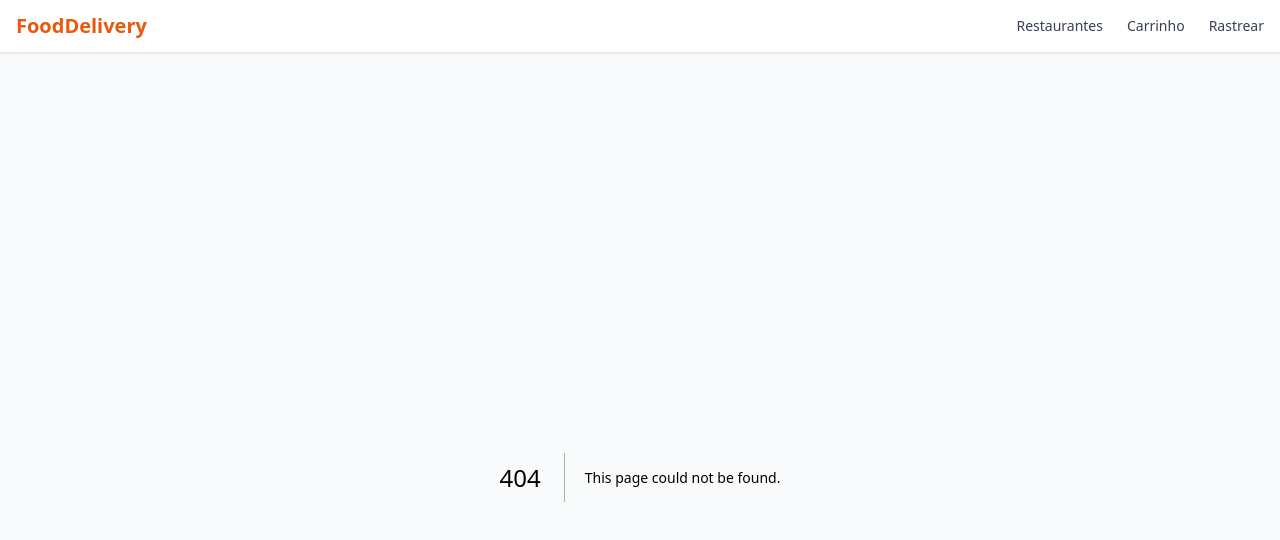
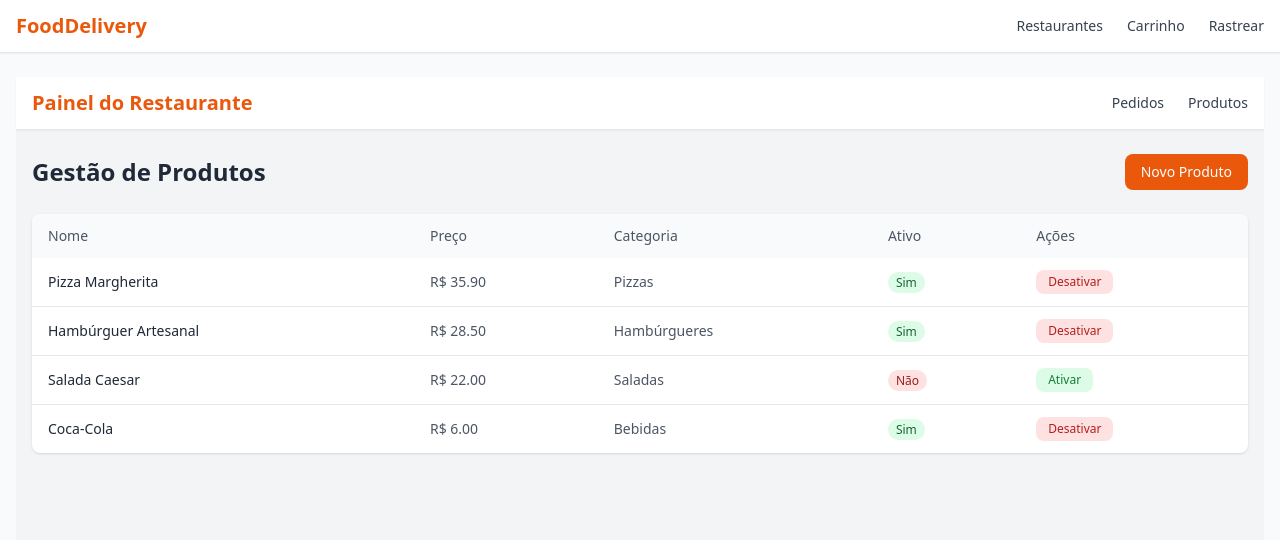
Before and after one commit to kaynan98/teste2101, a Next.js app: page /restaurant-dashboard/products in a window 1280 px wide. Before the commit this address had no page. Shown: the top 540 px of the page. Built offline with nearby package versions, Linux system fonts and the light colour scheme.

Commit message:
[AI] src/app/restaurant-dashboard/products/page.tsx

```diff
--- /dev/null
+++ b/src/app/restaurant-dashboard/products/page.tsx
@@ -0,0 +1,140 @@
+"use client";
+
+import { useState } from "react";
+
+interface Product {
+  id: string;
+  name: string;
+  price: number;
+  category: string;
+  active: boolean;
+}
+
+export default function ProductsPage() {
+  const [products, setProducts] = useState<Product[]>([
+    { id: "1", name: "Pizza Margherita", price: 35.90, category: "Pizzas", active: true },
+    { id: "2", name: "Hambúrguer Artesanal", price: 28.50, category: "Hambúrgueres", active: true },
+    { id: "3", name: "Salada Caesar", price: 22.00, category: "Saladas", active: false },
+    { id: "4", name: "Coca-Cola", price: 6.00, category: "Bebidas", active: true },
+  ]);
+
+  const [showForm, setShowForm] = useState(false);
+  const [newProduct, setNewProduct] = useState({ name: "", price: 0, category: "" });
+
+  const toggleActive = (productId: string) => {
+    setProducts((prev) =>
+      prev.map((p) => (p.id === productId ? { ...p, active: !p.active } : p))
+    );
+  };
+
+  const addProduct = () => {
+    if (!newProduct.name || !newProduct.price || !newProduct.category) return;
+    const product: Product = {
+      id: String(Date.now()),
+      name: newProduct.name,
+      price: newProduct.price,
+      category: newProduct.category,
+      active: true,
+    };
+    setProducts((prev) => [...prev, product]);
+    setNewProduct({ name: "", price: 0, category: "" });
+    setShowForm(false);
+  };
+
+  return (
+    <div>
+      <div className="flex items-center justify-between mb-6">
+        <h1 className="text-2xl font-bold text-gray-800">Gestão de Produtos</h1>
+        <button
+          onClick={() => setShowForm(!showForm)}
+          className="bg-orange-600 text-white px-4 py-2 rounded-lg text-sm hover:bg-orange-700 transition"
+        >
+          {showForm ? "Cancelar" : "Novo Produto"}
+        </button>
+      </div>
+
+      {/* Formulário de novo produto */}
+      {showForm && (
+        <div className="bg-white rounded-lg shadow p-4 mb-6">
+          <div className="grid grid-cols-1 md:grid-cols-3 gap-4">
+            <input
+              type="text"
+              placeholder="Nome do produto"
+              value={newProduct.name}
+              onChange={(e) => setNewProduct({ ...newProduct, name: e.target.value })}
+              className="border border-gray-300 rounded-lg px-3 py-2 text-sm focus:outline-none focus:ring-2 focus:ring-orange-500"
+            />
+            <input
+              type="number"
+              step="0.01"
+              placeholder="Preço"
+              value={newProduct.price || ""}
+              onChange={(e) => setNewProduct({ ...newProduct, price: parseFloat(e.target.value) || 0 })}
+              className="border border-gray-300 rounded-lg px-3 py-2 text-sm focus:outline-none focus:ring-2 focus:ring-orange-500"
+            />
+            <input
+              type="text"
+              placeholder="Categoria"
+              value={newProduct.category}
+              onChange={(e) => setNewProduct({ ...newProduct, category: e.target.value })}
+              className="border border-gray-300 rounded-lg px-3 py-2 text-sm focus:outline-none focus:ring-2 focus:ring-orange-500"
+            />
+          </div>
+          <button
+            onClick={addProduct}
+            className="mt-4 bg-green-600 text-white px-6 py-2 rounded-lg text-sm hover:bg-green-700 transition"
+          >
+            Adicionar Produto
+          </button>
+        </div>
+      )}
+
+      {/* Tabela de produtos */}
+      <div className="bg-white rounded-lg shadow overflow-hidden">
+        <table className="w-full text-sm text-left">
+          <thead className="bg-gray-50 text-gray-600">
+            <tr>
+              <th className="px-4 py-3 font-medium">Nome</th>
+              <th className="px-4 py-3 font-medium">Preço</th>
+              <th className="px-4 py-3 font-medium">Categoria</th>
+              <th className="px-4 py-3 font-medium">Ativo</th>
+              <th className="px-4 py-3 font-medium">Ações</th>
+            </tr>
+          </thead>
+          <tbody className="divide-y divide-gray-200">
+            {products.map((product) => (
+              <tr key={product.id} className="hover:bg-gray-50">
+                <td className="px-4 py-3 font-medium text-gray-800">{product.name}</td>
+                <td className="px-4 py-3 text-gray-600">R$ {product.price.toFixed(2)}</td>
+                <td className="px-4 py-3 text-gray-600">{product.category}</td>
+                <td className="px-4 py-3">
+                  <span
+                    className={`px-2 py-0.5 rounded-full text-xs font-medium ${
+                      product.active
+                        ? "bg-green-100 text-green-800"
+                        : "bg-red-100 text-red-800"
+                    }`}
+                  >
+                    {product.active ? "Sim" : "Não"}
+                  </span>
+                </td>
+                <td className="px-4 py-3">
+                  <button
+                    onClick={() => toggleActive(product.id)}
+                    className={`px-3 py-1 rounded-lg text-xs font-medium transition ${
+                      product.active
+                        ? "bg-red-100 text-red-700 hover:bg-red-200"
+                        : "bg-green-100 text-green-700 hover:bg-green-200"
+                    }`}
+                  >
+                    {product.active ? "Desativar" : "Ativar"}
+                  </button>
+                </td>
+              </tr>
+            ))}
+          </tbody>
+        </table>
+      </div>
+    </div>
+  );
+}
```
